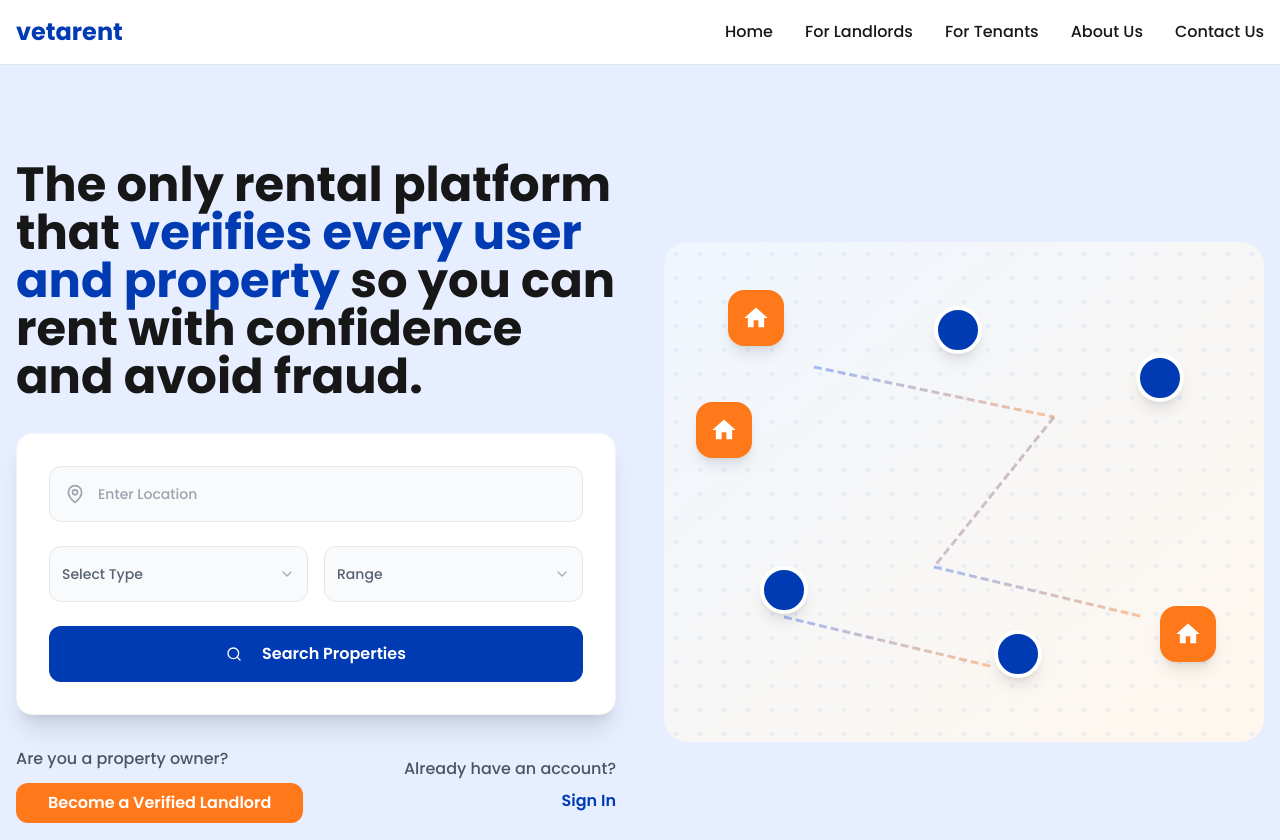
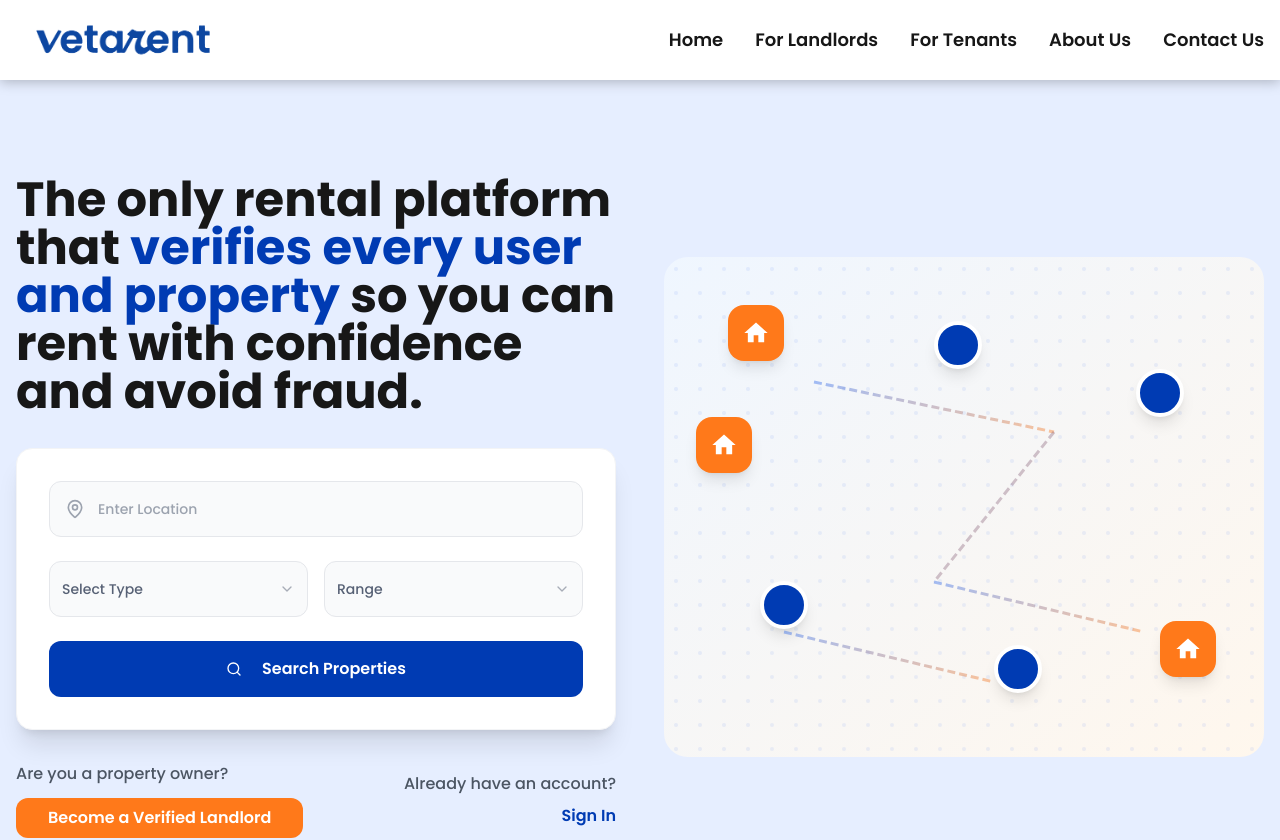
Before and after one commit to abeebridwan/trust_rent_ng, a Next.js app: page / in a window 1280 px wide. Shown: the top 840 px of the page. Built offline with nearby package versions, Linux system fonts and the light colour scheme.

Commit message:
Homepage: header completed Desktop and mobile

```diff
--- a/src/components/Header.tsx
+++ b/src/components/Header.tsx
@@ -1,40 +1,123 @@
+"use client";
+
 import { Button } from "@/components/ui/button";
+import { useState } from "react";
+import Image from "next/image";
+import Logo1 from "@/assets/Logo/Logo-1.png";
+import Logo1Mobile from "@/assets/Logo/Logo-1-mobile.png";
 
 const Header = () => {
+  const [isMenuOpen, setIsMenuOpen] = useState(false);
+
+  const toggleMenu = () => {
+    setIsMenuOpen(!isMenuOpen);
+  };
+
+  const closeMenu = () => {
+    setIsMenuOpen(false);
+  };
+
   return (
-    <header className="w-full bg-background border-b border-border">
-      <div className="container mx-auto px-4 py-4 flex items-center justify-between">
+    <header className="w-full bg-background relative z-50 shadow-[0_2px_12px_rgba(0,0,0,0.25)]">
+      <div className="container h-[80px] mx-auto px-4 py-4 flex items-center justify-between">
         <div className="flex items-center">
-          <svg width="140" height="32" viewBox="0 0 140 32" fill="none" xmlns="http://www.w3.org/2000/svg">
-            <text x="0" y="24" className="fill-vetarent-blue font-bold text-2xl font-sans">vetarent</text>
-          </svg>
+          {/* Desktop Logo */}
+          <Image
+            src={Logo1}
+            alt="Vetarent Logo"
+            width={214.48}
+            height={71}
+            className="hidden md:block"
+          />
+          {/* Mobile Logo */}
+          <Image
+            src={Logo1Mobile}
+            alt="Vetarent Logo"
+            width={117.5}
+            height={37}
+            className="block md:hidden"
+          />
         </div>
 
-        <nav className="hidden md:flex items-center space-x-8">
-          <a href="#" className="text-foreground hover:text-primary font-medium">
+        {/* Desktop Navigation */}
+        <nav className="hidden md:flex items-center space-x-8 text-lg font-semibold ">
+          <a href="#" className="text-foreground hover:text-primary">
             Home
           </a>
-          <a href="#" className="text-foreground hover:text-primary font-medium">
+          <a href="#" className="text-foreground hover:text-primary">
             For Landlords
           </a>
-          <a href="#" className="text-foreground hover:text-primary font-medium">
+          <a href="#" className="text-foreground hover:text-primary">
             For Tenants
           </a>
-          <a href="#" className="text-foreground hover:text-primary font-medium">
+          <a href="#" className="text-foreground hover:text-primary">
             About Us
           </a>
-          <a href="#" className="text-foreground hover:text-primary font-medium">
+          <a href="#" className="text-foreground hover:text-primary">
             Contact Us
           </a>
         </nav>
 
         {/* Mobile menu button */}
-        <Button variant="ghost" size="sm" className="md:hidden">
-          <svg className="w-6 h-6" fill="none" stroke="currentColor" viewBox="0 0 24 24">
-            <path strokeLinecap="round" strokeLinejoin="round" strokeWidth={2} d="M4 6h16M4 12h16M4 18h16" />
+        <Button
+          variant="ghost"
+          size="sm"
+          className="md:hidden"
+          onClick={toggleMenu}
+          aria-label="Toggle mobile menu"
+        >
+          <svg className="!w-6 !h-6" fill="none" stroke="currentColor" viewBox="0 0 24 24">
+            {isMenuOpen ? (
+              <path strokeLinecap="round" strokeLinejoin="round" strokeWidth={2} d="M6 18L18 6M6 6l12 12" />
+            ) : (
+              <path strokeLinecap="round" strokeLinejoin="round" strokeWidth={2} d="M4 6h16M4 12h16M4 18h16" />
+            )}
           </svg>
         </Button>
       </div>
+
+      {/* Mobile Navigation Menu */}
+      {isMenuOpen && (
+        <div className="md:hidden bg-background border-t border-border">
+          <nav className="container mx-auto px-4 py-4 flex flex-col space-y-4">
+            <a
+              href="#"
+              className="text-foreground hover:text-primary text-lg font-semibold py-2"
+              onClick={closeMenu}
+            >
+              Home
+            </a>
+            <a
+              href="#"
+              className="text-foreground hover:text-primary text-lg font-semibold py-2"
+              onClick={closeMenu}
+            >
+              For Landlords
+            </a>
+            <a
+              href="#"
+              className="text-foreground hover:text-primary text-lg font-semibold py-2"
+              onClick={closeMenu}
+            >
+              For Tenants
+            </a>
+            <a
+              href="#"
+              className="text-foreground hover:text-primary text-lg font-semibold py-2"
+              onClick={closeMenu}
+            >
+              About Us
+            </a>
+            <a
+              href="#"
+              className="text-foreground hover:text-primary text-lg font-semibold py-2"
+              onClick={closeMenu}
+            >
+              Contact Us
+            </a>
+          </nav>
+        </div>
+      )}
     </header>
   );
 };
```
Also changed, not shown: src/assets/Logo/Logo-1-mobile.png (added).
